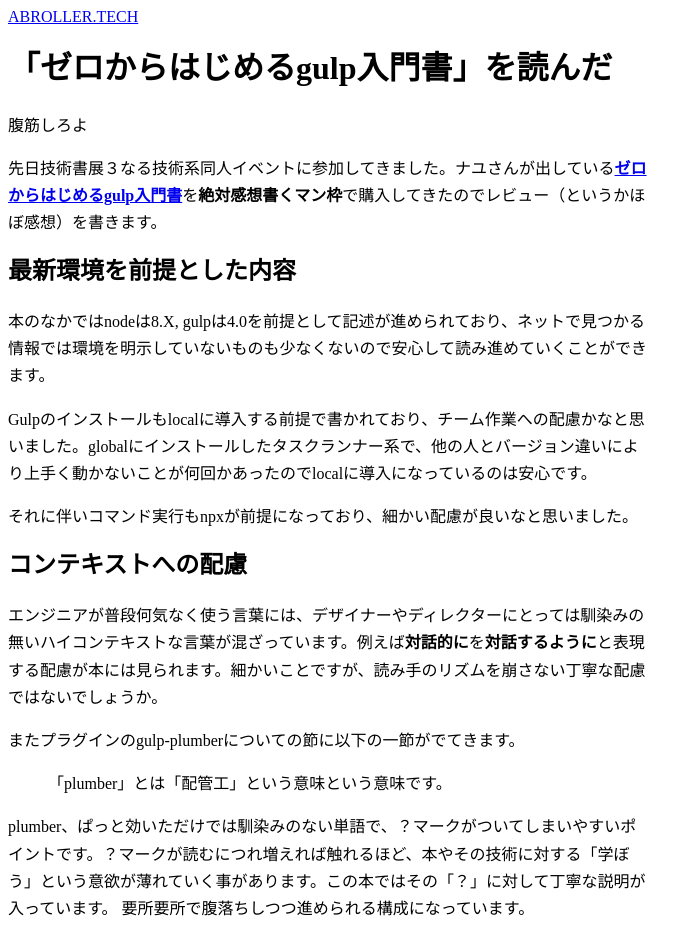
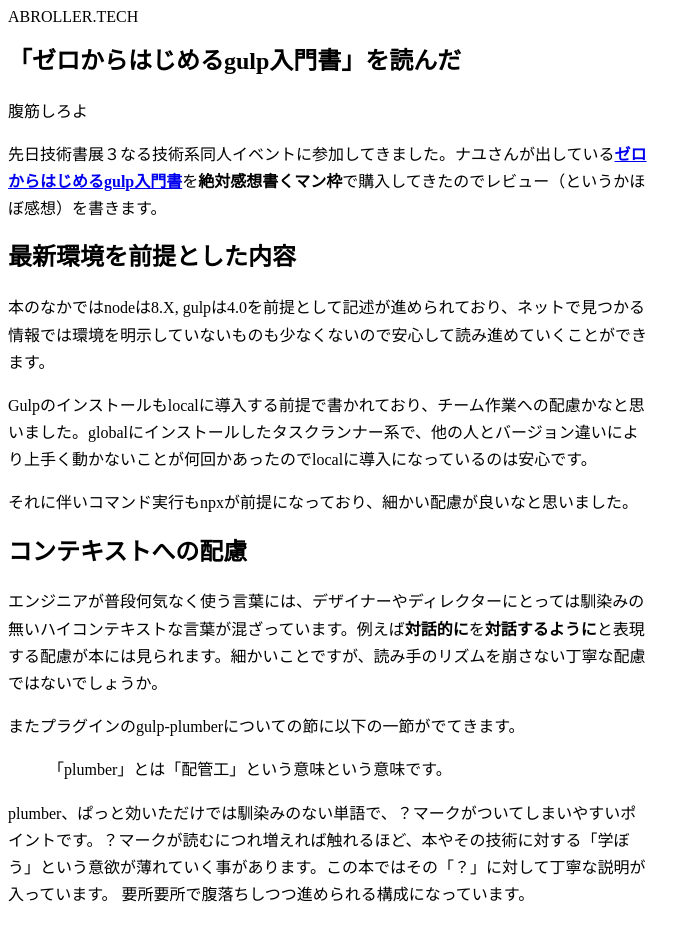
Before and after one commit to 8845musign/abroller.tech, an Eleventy site: page src/blog/2017/11/19/gulp/index.md in a window 1280 px wide. Shown: the top 925 px of the page, without its empty margins (0-700 px from the left). Built offline with nearby package versions, Linux system fonts and the light colour scheme; Eleventy itself is replaced by a stand-in of ours; files that its build step writes are made by us from their sources.

Commit message:
impove blog template

```diff
--- a/src/_includes/blog.njk
+++ b/src/_includes/blog.njk
@@ -6,14 +6,19 @@
   <link rel="stylesheet" href="/assets/style.css">
   <title>{{title}} | ABROLLER.TECH</title>
 </head>
+
 <body>
   <header>
-    <a href="/">ABROLLER.TECH</a>
+    ABROLLER.TECH
   </header>
-  <main>
-    <h1>{{title}}</h1>
-    {{ content | safe }}
-  </main>
+
+  <article>
+    <main>
+      <h1>{{title}}</h1>
+      {{ content | safe }}
+    </main>
+  </article>
+
   <footer>(c) 腹筋ローラーの力を信じろ</footer>
 </body>
 </html>
```
